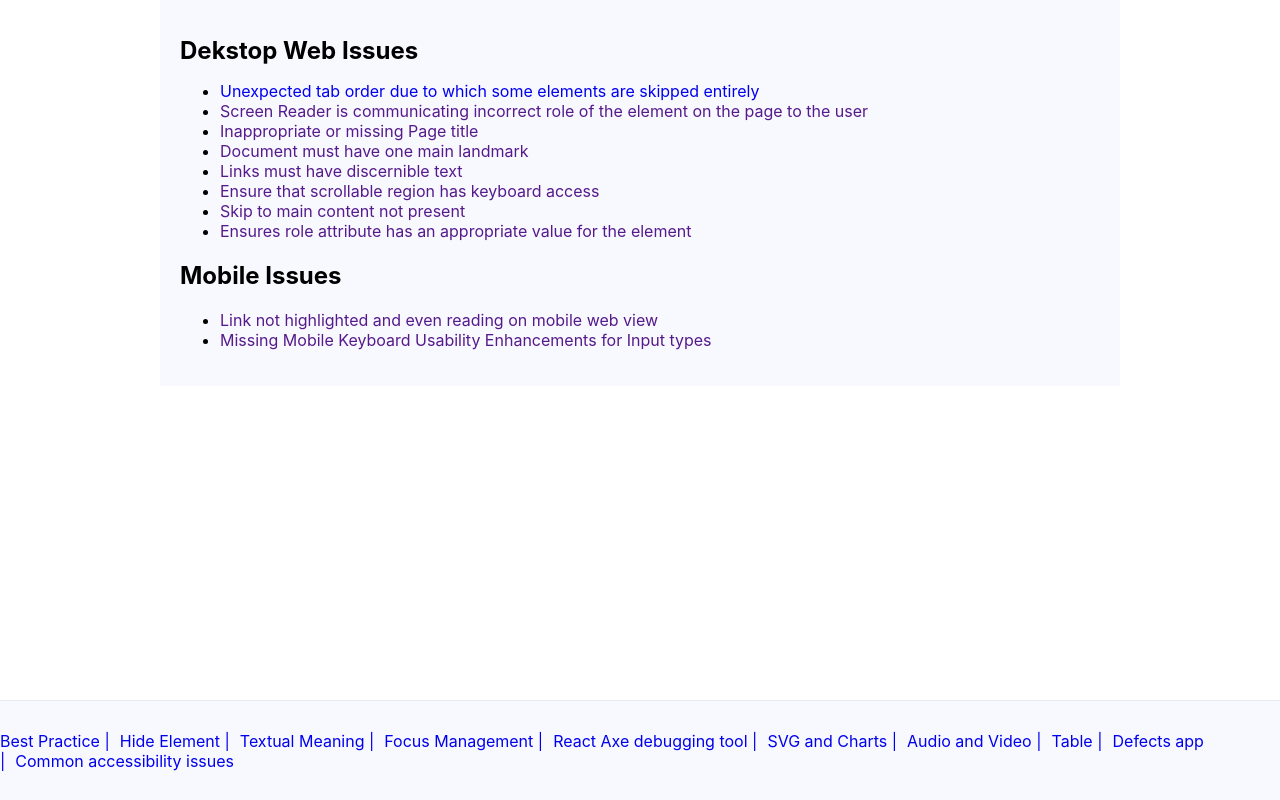
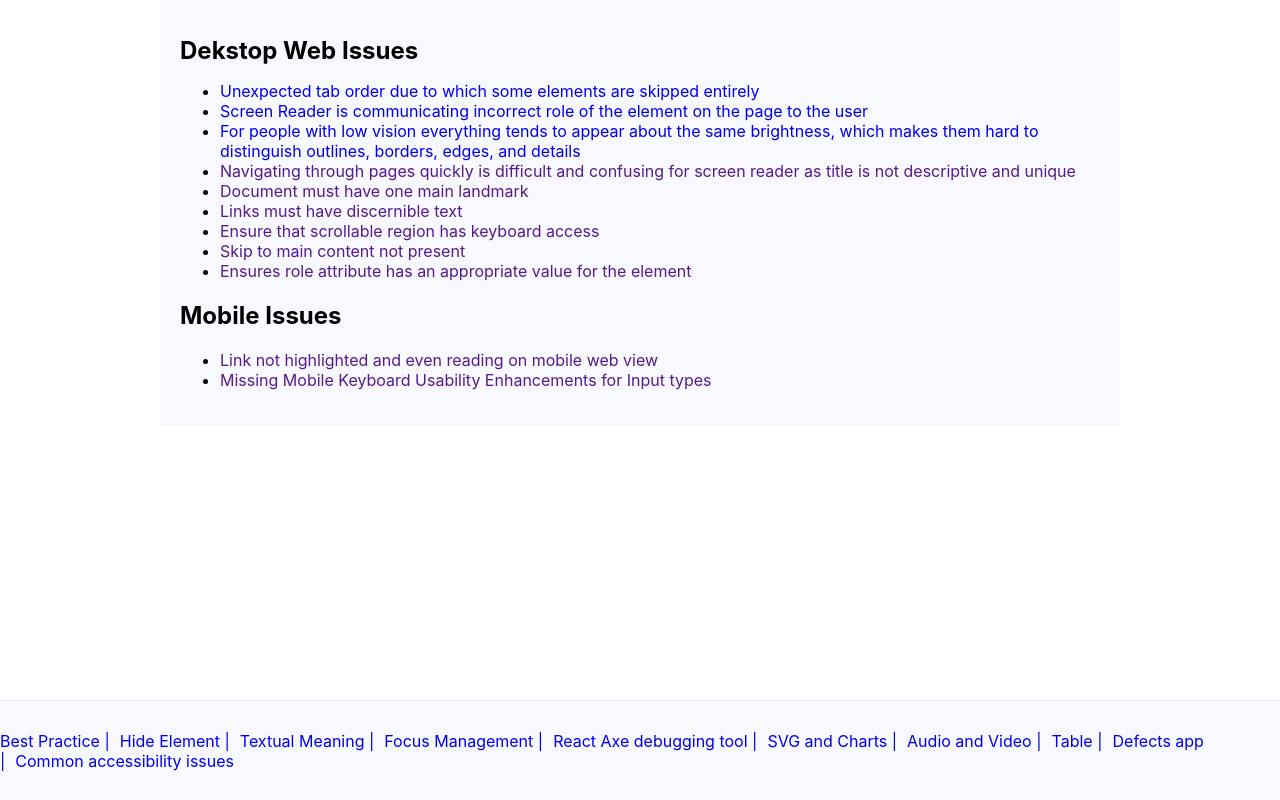
Before and after one commit to ritugupta64/spa-with-next.js, a Next.js app: page /issues-list in a window 1280 px wide. Built offline with nearby package versions, Linux system fonts and the light colour scheme.

Commit message:
inject-defect-3

```diff
--- a/components/defects/index.js
+++ b/components/defects/index.js
@@ -19,9 +19,9 @@ function Defects() {
       {/* 6: Skip to main content link not present*/}
       <a class="skip-main" href="#mainSection">Skip to main content</a>
 
-      <div class="sidenav" role="tablist">
+      <div class="sidenav" role="navigation">
       {/* 3: Links must have discernible text*/}
-        <a href="#home" role="listitem" aria-label="Navigate to home section">Home</a>
+        <a href="#home" aria-label="Navigate to home section">Home</a>
         <a href="#service" aria-label="Navigate to About section">Services</a>
         <a href="#cards" aria-label="Navigate to Cards section">Cards</a>
       </div>
--- a/components/issuesList/index.js
+++ b/components/issuesList/index.js
@@ -1,6 +1,7 @@
 import React from 'react';
 import BannerImg from '../../static/media/banner1.jpg';
 import fixture1 from '../../static/media/d-f-1.png';
+import fixture2 from '../../static/media/d-f-2.png';
 import Card2 from '../../static/media/card2.jpg';
 import Card3 from '../../static/media/Card3.jpg';
 import Card4 from '../../static/media/Card4.jpg';
@@ -14,15 +15,20 @@ function Defects() {
         <h1>Dekstop Web Issues</h1>
         <ul>
             {/* 1.Elements should not have tabindex greater than zero */}
-            <li><a href={fixture1} aria-label="Issue 1" target="new">Unexpected tab order due to which some elements are skipped
+            <li><a href={fixture1} aria-label="issue 1" target="new">Unexpected tab order due to which some
+            elements are skipped
             entirely</a></li>
             {/* 2.ARIA roles used must confirm to valid values */}
-            <li><a href="" aria-label="Issue 2">Screen Reader is communicating incorrect role of the element on
+            <li><a href={fixture2} aria-label="issue 2" target="new">Screen Reader is communicating incorrect
+            role of the element on
             the page to the user</a></li>
+            {/*  3.Element must have sufficient color contrast*/}
+            <li><a href="#" aria-label="issue 3">For people with low vision everything tends to appear about
+            the same brightness, which makes them hard to distinguish outlines, borders, edges, and details</a></li>
+            {/*  4.Documents must have <title> element to aid in navigation*/}
+            <li><a href="" aria-label="issue 4 ">Navigating through pages quickly is difficult and confusing for
+            screen reader as title is not descriptive and unique</a></li>
 
-
-
-            <li><a href="" aria-label="Issue ">Inappropriate or missing Page title</a></li>
             <li><a href="" aria-label="Issue ">Document must have one main landmark</a></li>
             <li><a href="" aria-label="Issue ">Links must have discernible text</a></li>
             <li><a href="" aria-label="Issue ">Ensure that scrollable region has keyboard access</a></li>
```
Also changed, not shown: static/media/d-f-2.PNG (added).
